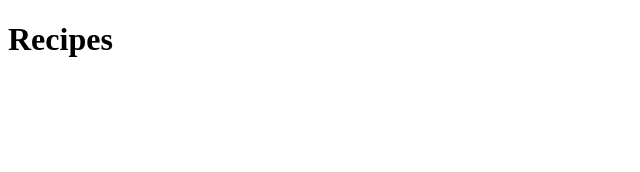
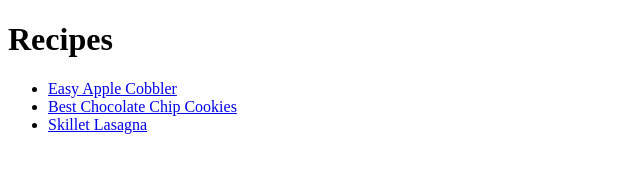
Before and after one commit to zo7ley2a/recipes, a plain HTML site: page index.html in a window 1280 px wide. Shown: the whole page, without its empty margins (0-640 px from the left). Drawn offline with Linux system fonts and the light colour scheme.

Commit message:
Add links to the webpages in index.html file

```diff
--- a/index.html
+++ b/index.html
@@ -8,5 +8,10 @@
 </head>
 <body>
     <h1> Recipes </h1>
+    <ul>
+        <li><a href="./recipes-collection/apple-cobbler.html"> Easy Apple Cobbler </a></li>
+        <li><a href="./recipes-collection/chocolate-chip-cookies.html"> Best Chocolate Chip Cookies </a></li>
+        <li><a href="./recipes-collection/skillet-lasagna.html"> Skillet Lasagna </a></li>
+    </ul>
 </body>
 </html>
```
